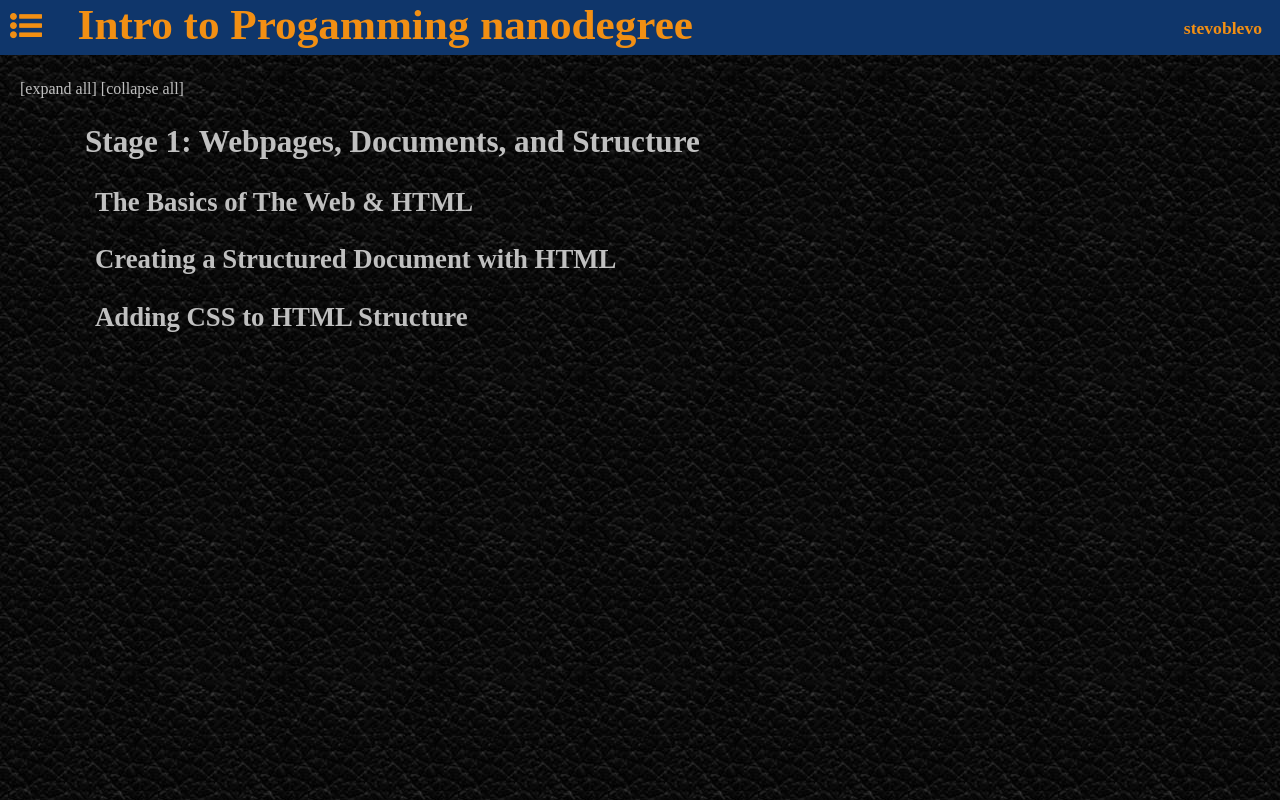
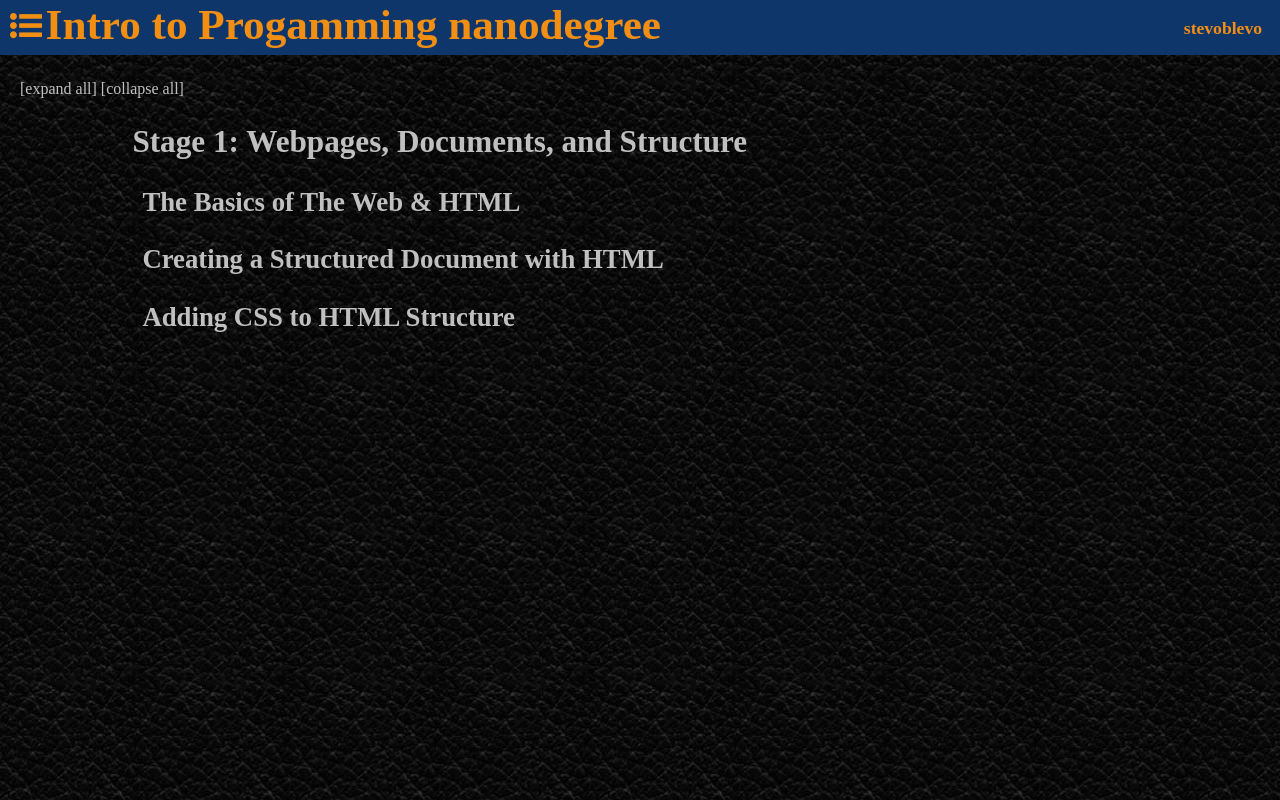
Before and after one commit to stevoblevo/Intro-to-programming-nanodegree, a plain HTML site: page nanoprog_notes.html in a window 1280 px wide. Drawn offline with nearby package versions, Linux system fonts and the light colour scheme.

Commit message:
update main.css
unsaved previous revisions were changed from last commit.

```diff
--- a/styles/main.css
+++ b/styles/main.css
@@ -20,7 +20,6 @@ body {
   cursor:pointer;
   margin:10px;
   font-size:2em;
-}
 }
 .fa-list-ul::before {
   position:absolute;
@@ -57,7 +56,8 @@ body {
 .stage {
   font-size:1.3em;
   padding:0px 50px;
-  margin:auto;
+  margin:0;
+  margin-left:3em;
   min-width:660px;
   max-width:1230px;
   box-sizing:border-box;
```
